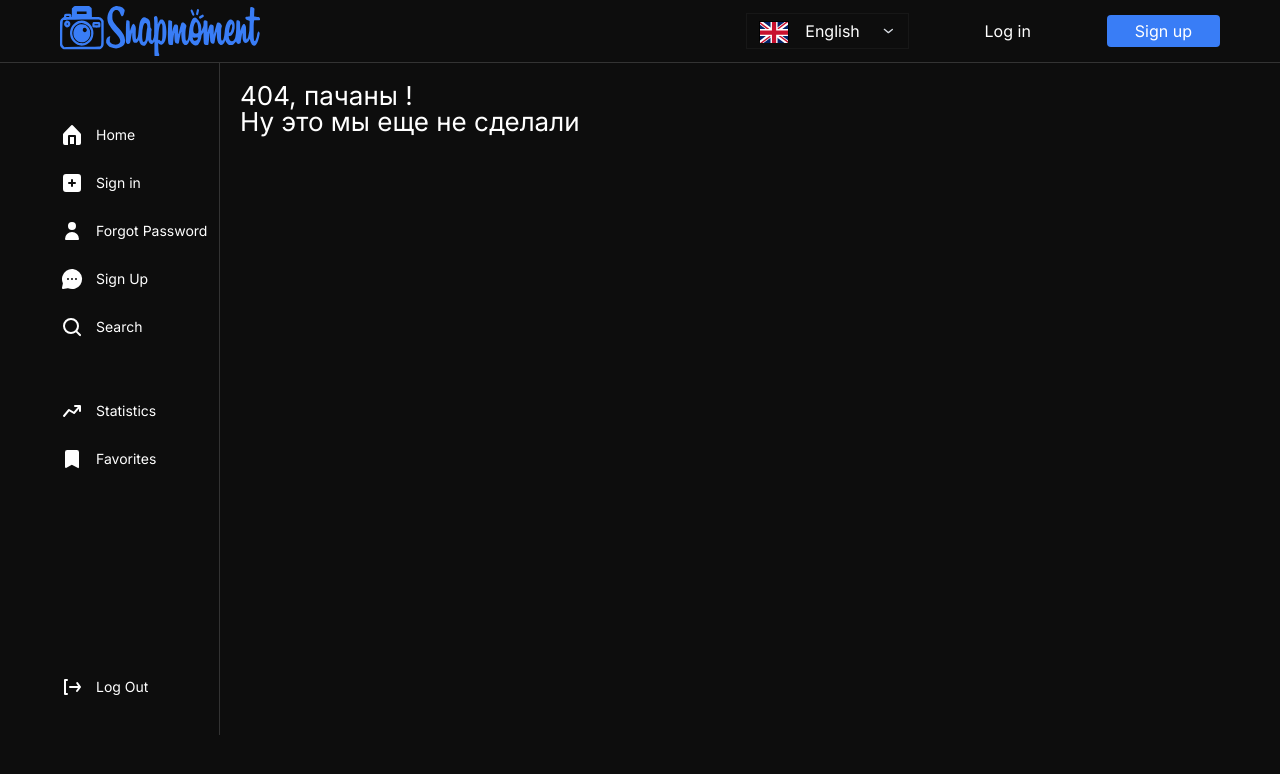
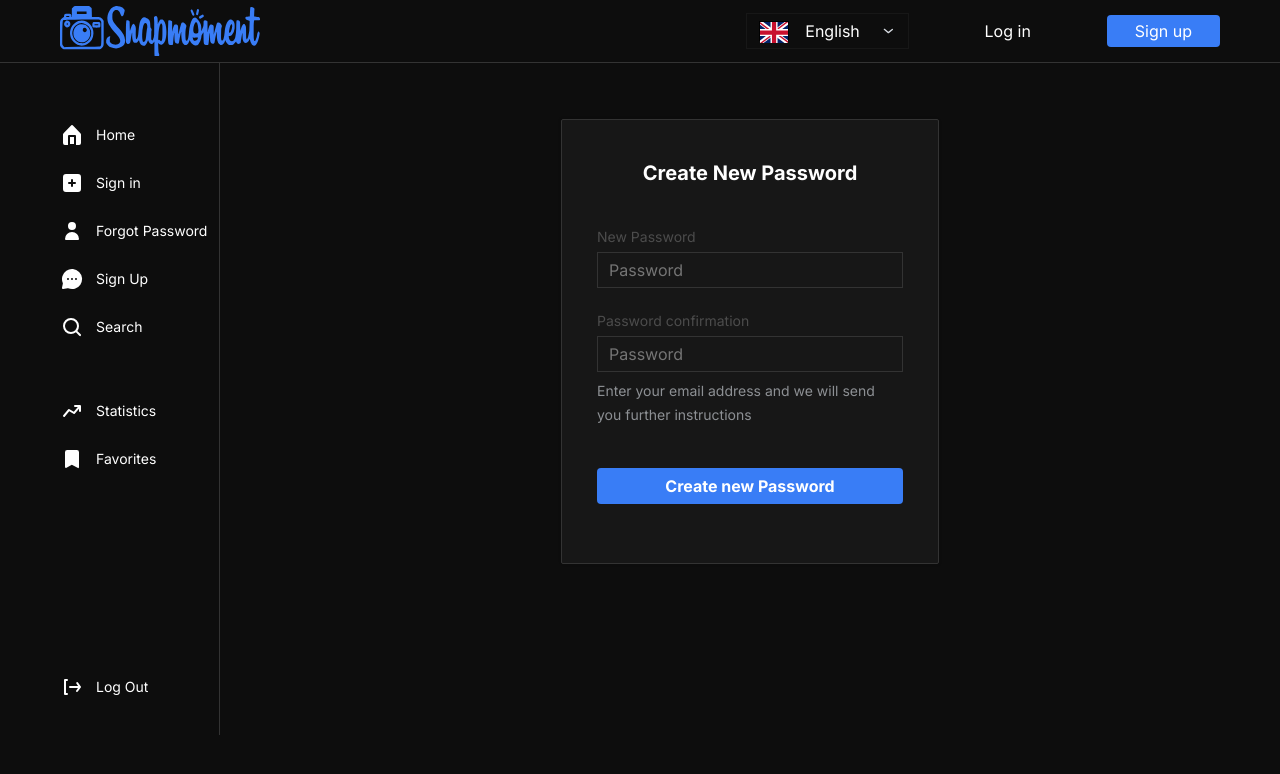
Before and after one commit to momecaptr/snapmoment, a Next.js app: page /create-new-password in a window 1280 px wide. Before the commit this address had no page. Shown: the top 774 px of the page. Built offline with nearby package versions, Linux system fonts and the light colour scheme.

Commit message:
SNAP-21: feat add CreateNewPassword

```diff
--- /dev/null
+++ b/src/app/create-new-password/page.tsx
@@ -0,0 +1,3 @@
+import CreateNewPassword from '@/pagesComponents/auth/createNewPassword/ui/CreateNewPassword';
+
+export default CreateNewPassword;
--- a/src/components/ui/card/Card.module.scss
+++ b/src/components/ui/card/Card.module.scss
@@ -1,8 +1,8 @@
 .root {
   position: relative;
 
-  background-color: var(--dark-700);
-  border: 1px solid var(--dark-500);
+  background-color: var(--dark-500);
+  border: 1px solid var(--dark-300);
   border-radius: 2px;
   box-shadow:
     1px 1px 2px rgb(0 0 0 / 10%),
--- /dev/null
+++ b/src/lib/schemas/createNewPassword.schema.ts
@@ -0,0 +1,20 @@
+import { z } from 'zod';
+
+export const createNewPasswordSchema = z
+  .object({
+    confirmPassword: z.string(),
+    password: z
+      .string()
+      .min(8, 'Пароль должен содержать не менее 8 символов')
+      .max(50, 'Пароль должен содержать не более 50 символов')
+      .regex(/[A-Z]/, 'Пароль должен содержать хотя бы одну заглавную букву')
+      .regex(/[a-z]/, 'Пароль должен содержать хотя бы одну строчную букву')
+      .regex(/[0-9]/, 'Пароль должен содержать хотя бы одну цифру')
+      .regex(/[^A-Za-z0-9]/, 'Пароль должен содержать хотя бы один специальный символ')
+  })
+  .refine((data) => data.password === data.confirmPassword, {
+    message: 'Пароли не совпадают',
+    path: ['confirmPassword']
+  });
+
+export type CreateNewPasswordFormValues = z.infer<typeof createNewPasswordSchema>;
--- /dev/null
+++ b/src/pagesComponents/auth/createNewPassword/ui/CreateNewPassword.module.scss
@@ -0,0 +1,58 @@
+@import '../../../../styles/mixins';
+
+.container {
+  @include animation-appearance(0.4s);
+
+  box-sizing: content-box;
+  max-width: 378px;
+  margin: 36px auto 0;
+  padding-inline: 12px;
+
+  .content {
+    display: flex;
+    flex-direction: column;
+    gap: 0 0;
+    align-items: center;
+    justify-content: flex-start;
+
+    padding: 35px;
+
+    .form {
+      margin: 37px 0 24px;
+    }
+
+    .formTextfield {
+      display: flex;
+      flex-flow: column nowrap;
+      gap: 7px;
+      width: 100%;
+
+      &:nth-child(1) {
+        margin-bottom: 24px;
+      }
+
+      &:nth-child(2) {
+        margin-bottom: 7px;
+      }
+
+      label {
+        line-height: initial;
+      }
+    }
+
+    .information {
+      margin-bottom: 41px;
+      color: var(--light-900);
+    }
+
+    .signIn {
+      @include focus-visible-default;
+
+      font-size: var(--font-size-m);
+      font-weight: var(--font-weight-bold);
+      line-height: var(--line-height-m);
+      color: var(--light-100);
+      text-decoration: none;
+    }
+  }
+}
--- /dev/null
+++ b/src/pagesComponents/auth/createNewPassword/ui/CreateNewPassword.tsx
@@ -0,0 +1,70 @@
+'use client';
+
+import React from 'react';
+import { useForm } from 'react-hook-form';
+import { useTranslation } from 'react-i18next';
+
+import { Button } from '@/components/ui/button/Button';
+import { Card } from '@/components/ui/card/Card';
+import { FormTextfield } from '@/components/ui/forms/FormTextfield';
+import { Typography } from '@/components/ui/typography/Typography';
+import { CreateNewPasswordFormValues, createNewPasswordSchema } from '@/lib/schemas/createNewPassword.schema';
+import { zodResolver } from '@hookform/resolvers/zod';
+
+import s from './CreateNewPassword.module.scss';
+
+const CreateNewPassword = () => {
+  const {
+    control,
+    formState: { errors, isValid },
+    handleSubmit
+  } = useForm<CreateNewPasswordFormValues>({
+    defaultValues: { confirmPassword: '', password: '' },
+    resolver: zodResolver(createNewPasswordSchema)
+  });
+
+  const onSubmit = async ({ password }: CreateNewPasswordFormValues) => {
+    console.log(password);
+  };
+  const { t } = useTranslation();
+
+  return (
+    <>
+      <div className={s.container}>
+        <Card>
+          <section className={s.content}>
+            <Typography as={'h1'} variant={'h1'}>
+              Create New Password
+            </Typography>
+            <form className={s.form} onSubmit={handleSubmit(onSubmit)}>
+              <FormTextfield
+                className={s.formTextfield}
+                control={control}
+                label={'New Password'}
+                name={'password'}
+                placeholder={'Password'}
+                type={'password'}
+              />
+              <FormTextfield
+                className={s.formTextfield}
+                control={control}
+                label={'Password confirmation'}
+                name={'confirmPassword'}
+                placeholder={'Password'}
+                type={'password'}
+              />
+              <Typography className={s.information} variant={'regular_text_14'}>
+                Enter your email address and we will send you further instructions
+              </Typography>
+              <Button className={s.signIn} type={'submit'} fullWidth>
+                Create new Password
+              </Button>
+            </form>
+          </section>
+        </Card>
+      </div>
+    </>
+  );
+};
+
+export default CreateNewPassword;
```
Also changed, not shown: src/pagesComponents/auth/createNewPassword/lib/hooks/useCreateNewPassword.ts (added, +33 -0 lines).
